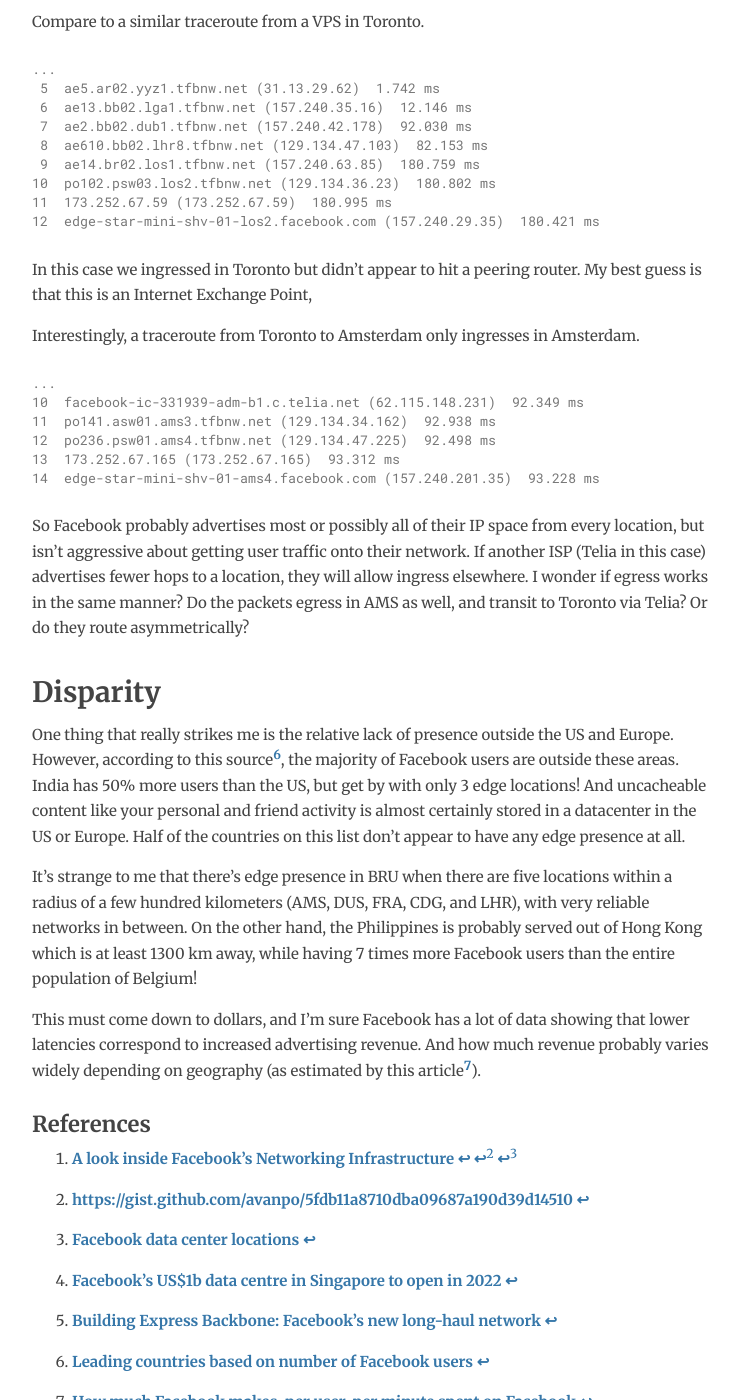
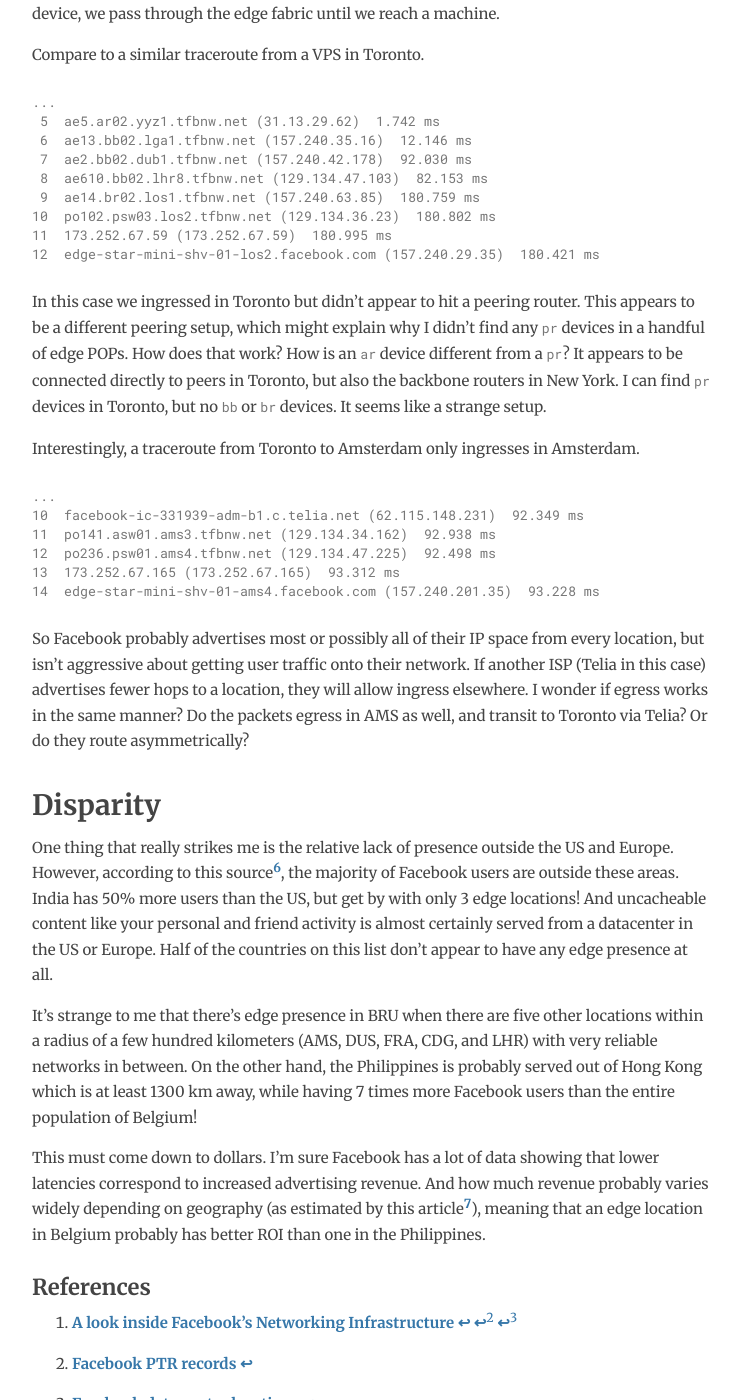
Before and after one commit to avanpo/avanpo.github.io, a Jekyll site: the page built from _posts/2020-02-28-exploring-facebooks-network.md, in a window 1280 px wide and 1400 px high, scrolled down 6681 px. Shown: the whole window, without its empty margins (268-1008 px from the left). Built offline with Jekyll 4.4.1, drawn with Linux system fonts in a browser that asks for light colours; nearby versions of some CDN libraries; some of the changed text lies outside the part shown.

Commit message:
Small fixes to Facebook post.

````diff
--- a/_posts/2020-02-28-exploring-facebooks-network.md
+++ b/_posts/2020-02-28-exploring-facebooks-network.md
@@ -58,16 +58,16 @@
 peer with ISPs (probably in the same building in many cases). Often, that's in
 or at least very close to a major city and therefore very close to their users.
 My traceroute landed on the very edge of their network, the latency between the
-peering router and server was neglible.
+peering router and server appeared to be neglible.
 
-A presentation[^1] from 2015 illustrates this concept. They call these
-deployments edge POPs (where POP stands for Point of Presence). According to the
-presentation, the benefits are two-fold. One, it allows them to terminate TCP
-and SSL connections much closer to the user, and thereby reduce initial latency.
-Two, they can cache static content, which probably saves an enormous amount of
-money in terms of bandwidth costs. Note that user data is probably not stored on
-the edge. Instead, edge machines will send RPCs to datacenters for that
-information.
+A presentation[^1] from 2015 illustrates this concept. They call a deployment
+like this an "edge POP" (where POP stands for Point of Presence). According to
+the presentation, the benefits are two-fold. One, it allows them to terminate
+TCP and SSL connections much closer to the user, and thereby reduce initial
+latency. Two, they can cache static content, which probably saves an enormous
+amount of money in terms of bandwidth costs. Note that user data is probably not
+stored on the edge. Instead, edge machines will send RPCs to datacenters for
+that information.
 
 I'd like to learn more, but Facebook's DNS servers keep sending me to `ams2` or
 `amt2`, which are probably two different edge POPs (possibly in different
@@ -81,7 +81,8 @@
 import os
 
 # Get all FB IPv4 subnets.
-WHOIS_CMD = "whois -h whois.radb.net -- '-i origin AS32934' | grep 'route:' | awk '{print $2}'"
+WHOIS_CMD = ("whois -h whois.radb.net -- '-i origin AS32934' | grep 'route:' | "
+	     "awk '{print $2}'")
 
 # Do a reverse DNS lookup on the address.
 REVERSE_DNS_FORMAT = "dig -x %s +short"
@@ -119,7 +120,7 @@
 datacenter router. The three-letter location strings do not appear to be airport
 codes in this case. Grepping for unique values, we get the following list. I've
 mapped some of them to datacenters using guesswork and ping (no promises on
-accuracy), a few are still a mystery to me.
+accuracy); a few are still a mystery to me.
 
 ```
 ash    (eastern US)
@@ -161,20 +162,21 @@
 
 So why not build more datacenters outside the US? After all, this would probably
 improve latency for huge numbers of users. It would also reduce backbone
-bandwidth and/or transit costs. My guess is that the reasons not to are due to
-risk. A datacenter is an enormous investment, you don't want to build one in a
-country only to have the local government or energy supplier renege on your deal
-and threaten your investment. That said, Facebook is building a new datacenter
-in Singapore, so the latency and bandwidth benefits must be worthwhile. Clearly
-Singapore was the most viable location in south east Asia, having the right
-combination of political stability, infrastructure and operating costs.
+bandwidth and/or transit costs. My guess is that the reason Facebook has largely
+neglected to do this is due to risk. A datacenter is an enormous investment, you
+don't want to build one in a country only to have the local government or energy
+supplier renege on your deal and threaten your investment. That said, Facebook
+is building a new datacenter in Singapore, so the latency and bandwidth benefits
+must be worthwhile. Clearly Singapore was the most viable location in south east
+Asia, having the right combination of political stability, infrastructure and
+operating costs.
 
 There's a few more interesting things to note here. One is that there appear to
 be four `dr` devices at most datacenters, with a few exceptions (SNC only has
 two while ASH has eight, and ATN has a dangling `dr08.atn1`). Referring back to
-the presentation[^1], it appears that `shv` refers to Shiv, their L4 load
-balancer. I'm going to assume that the presence of such a name is a good
-indication of whether they serve user traffic in a location.
+the presentation[^1] and our original traceroute, it appears that `shv` refers
+to Shiv, their L4 load balancer. I'm going to assume that the presence of such a
+name is a good indication of whether they serve user traffic in a location.
 
 ```
 headers-shv-00-rprn0.facebook.com.
@@ -200,13 +202,14 @@
 ## The edge
 
 So what does the edge look like? Coming back to the original traceroute, it
-looks like I can search for peering routers and names of the form
+looks like I can search for peering routers (`pr**`) and names of the form
 `edge-star-mini-shv-[POP].facebook.com`. It turns out the peering router and
 edge Shiv locations largely overlap, while there is no overlap with the
-datacenter locations. Some of the Shiv POP names are weird, for example "amt" is
-not used as an airport code but appears to refer to Amsterdam. I've plotted the
-non-weird ones on a map (again, no promises on accuracy!). From it, we can get a
-good idea of Facebook's network topology.
+datacenter locations. Some of the Shiv POP names are weird. For example AMT is
+not used as an airport code but appears to refer to Amsterdam (why not use AMS
+with a different number?). I've plotted the non-weird ones on a map (again, no
+promises on accuracy!). From it, we can get a good idea of Facebook's network
+topology.
 
 ![Facebook edge locations]({{ site.url }}/assets/facebook-edge-locations.png){:width="100%"}
 
@@ -225,19 +228,19 @@
 layer which we might assume to be a top of rack switch. Examining further, the
 `asw` layer only exists in a handful of locations; presumably those split across
 multiple colocs. And it seems like every coloc has four `psw` switches that make
-up the fabric. These switches appear to be connected to every rack in the coloc,
-in addition to the peering routers and backbone (in the absense of an `asw`
-layer).
+up the fabric (`psw` probably stands for spine switch). These switches are
+likely to be connected to every rack in the coloc, in addition to the peering
+routers and backbone (in the absense of an `asw` layer).
 
 Can we guess how big an edge POP is? One proxy might be to look at the second
 (or third, in the AMS case) layer of routing. These IPs don't have PTR records,
-but we can count them anyway. Assuming a full mesh and ECMP routing across the
-racks, I count 102 for `ams4` and 114 for `amt2`. If these IPs do indeed
-correspond to top of rack switches, that number seems very high. Does Facebook
-really have on the order of hundreds of racks in Amsterdam? For comparison, New
-York has 96, Seattle 128, Boston 29 and in Lagos I get 33. Those proportions
-seem a bit skewed, especially considering that Europe has more edge POPs that
-are also closer together.
+but we can send a lot of traceroutes and count them anyway. Assuming a full mesh
+and ECMP routing across the racks, I count 102 for `ams4` and 114 for `amt2`. If
+these IPs do indeed correspond to top of rack switches, that number seems very
+high. Does Facebook really have on the order of hundreds of racks in Amsterdam?
+For comparison, New York has 96, Seattle 128, Boston 29 and in Lagos I get 33.
+Those proportions seem a bit skewed, especially considering that Europe has more
+edge POPs which are also closer together. Perhaps my assumptions are incorrect.
 
 Another thing I'm really interested in is how edge POPs connect to the
 datacenters. How does that work?
@@ -245,16 +248,17 @@
 ## The backbone
 
 Facebook hosts an enormous amount of user data, which will be replicated across
-several datacenters. This necessitates a lot of data transfer between
-datacenters. To allow this, Facebook's datacenters will be connected by a
-backbone. According to an article[^5] from 2017, they actually have two: an
+several datacenters to avoid data loss. This necessitates a lot of data transfer
+between datacenters. To allow this, Facebook's datacenters will be connected by
+a backbone. According to an article[^5] from 2017, they actually have two: an
 express backbone designed for inter-datacenter traffic, and an older classic
 backbone which is used for egress traffic. These backbones will extend to the
 edge where possible, so that RPCs don't need to leave Facebook's network.
 
 Similar to before, we can find many names of the form `ae43.bb01.ams2.tfbnw.net`
-or `bb01.ams2.tfbnw.net`. The numbers after the `bb` range from 0 to 1 or 0 to 3
-depending on the location, suggesting the routers are deployed in pairs.
+or `bb01.ams2.tfbnw.net`, where `bb` almost certainly refers to a backbone
+router. The two digit numeric suffix ranges from 0 to 1 or 0 to 3 depending on
+the location, suggesting the routers are deployed in pairs.
 
 The `ae` plus number prefix is interesting. I don't see an immediate pattern to
 the numbering, but perhaps this has to do with their express backbone and its
@@ -298,7 +302,7 @@
 router](https://en.wikipedia.org/wiki/Open_Shortest_Path_First#Router_types)?).
 Then we ride the backbone to London and from there directly to Lagos (undersea
 cable). Lagos only appears to have `br` devices, but they seem to cleanly take
-the role of `bb` devices in other metros. Perhaps it is not necessary to have a
+the role of `bb` devices in other POPs. Perhaps it is not necessary to have a
 router here with a full internet routing table. After hitting the `br` device,
 we pass through the edge fabric until we reach a machine.
 
@@ -316,8 +320,12 @@
 12  edge-star-mini-shv-01-los2.facebook.com (157.240.29.35)  180.421 ms
 ```
 
-In this case we ingressed in Toronto but didn't appear to hit a peering router. My
-best guess is that this is an Internet Exchange Point,
+In this case we ingressed in Toronto but didn't appear to hit a peering router.
+This appears to be a different peering setup, which might explain why I didn't
+find any `pr` devices in a handful of edge POPs. How does that work? How is an
+`ar` device different from a `pr`? It appears to be connected directly to peers
+in Toronto, but also the backbone routers in New York. I can find `pr` devices
+in Toronto, but no `bb` or `br` devices. It seems like a strange setup.
 
 Interestingly, a traceroute from Toronto to Amsterdam only ingresses in
 Amsterdam.
@@ -344,25 +352,26 @@
 and Europe. However, according to this source[^6], the majority of Facebook
 users are outside these areas. India has 50% more users than the US, but get by
 with only 3 edge locations! And uncacheable content like your personal and
-friend activity is almost certainly stored in a datacenter in the US or Europe.
-Half of the countries on this list don't appear to have any edge presence at
-all.
+friend activity is almost certainly served from a datacenter in the US or
+Europe. Half of the countries on this list don't appear to have any edge
+presence at all.
 
-It's strange to me that there's edge presence in BRU when there are five
+It's strange to me that there's edge presence in BRU when there are five other
 locations within a radius of a few hundred kilometers (AMS, DUS, FRA, CDG, and
-LHR), with very reliable networks in between. On the other hand, the Philippines
+LHR) with very reliable networks in between. On the other hand, the Philippines
 is probably served out of Hong Kong which is at least 1300 km away, while having
 7 times more Facebook users than the entire population of Belgium!
 
-This must come down to dollars, and I'm sure Facebook has a lot of data showing
-that lower latencies correspond to increased advertising revenue. And how much
+This must come down to dollars. I'm sure Facebook has a lot of data showing that
+lower latencies correspond to increased advertising revenue. And how much
 revenue probably varies widely depending on geography (as estimated by this
-article[^7]).
+article[^7]), meaning that an edge location in Belgium probably has better
+ROI than one in the Philippines.
 
 ### References
 
 [^1]: [A look inside Facebook's Networking Infrastructure](https://www.cs.unc.edu/xcms/wpfiles/50th-symp/Moorthy.pdf)
-[^2]: [https://gist.github.com/avanpo/5fdb11a8710dba09687a190d39d14510](https://gist.github.com/avanpo/5fdb11a8710dba09687a190d39d14510)
+[^2]: [Facebook PTR records](https://gist.github.com/avanpo/5fdb11a8710dba09687a190d39d14510)
 [^3]: [Facebook data center locations](https://baxtel.com/data-centers/facebook#datacenter-map)
 [^4]: [Facebook's US$1b data centre in Singapore to open in 2022](https://www.edb.gov.sg/en/news-and-events/insights/innovation/facebook-s-us-1b-data-centre-in-singapore-to-open-in-2022.html)
 [^5]: [Building Express Backbone: Facebook's new long-haul network](https://engineering.fb.com/data-center-engineering/building-express-backbone-facebook-s-new-long-haul-network/)
````
Also changed, not shown: other parts of _posts/2020-02-28-exploring-facebooks-network.md (+2 -2 lines), assets/facebook-edge-locations.png.
